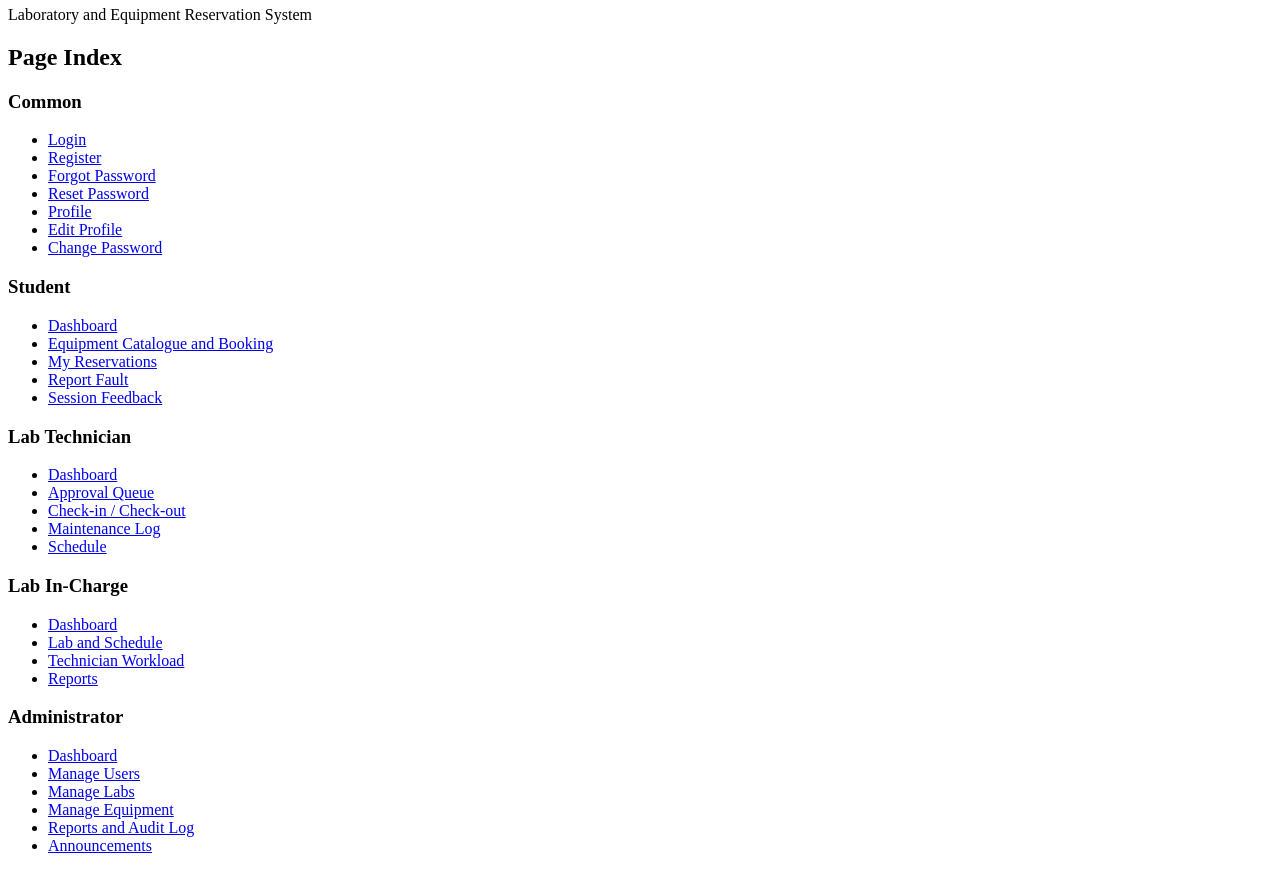
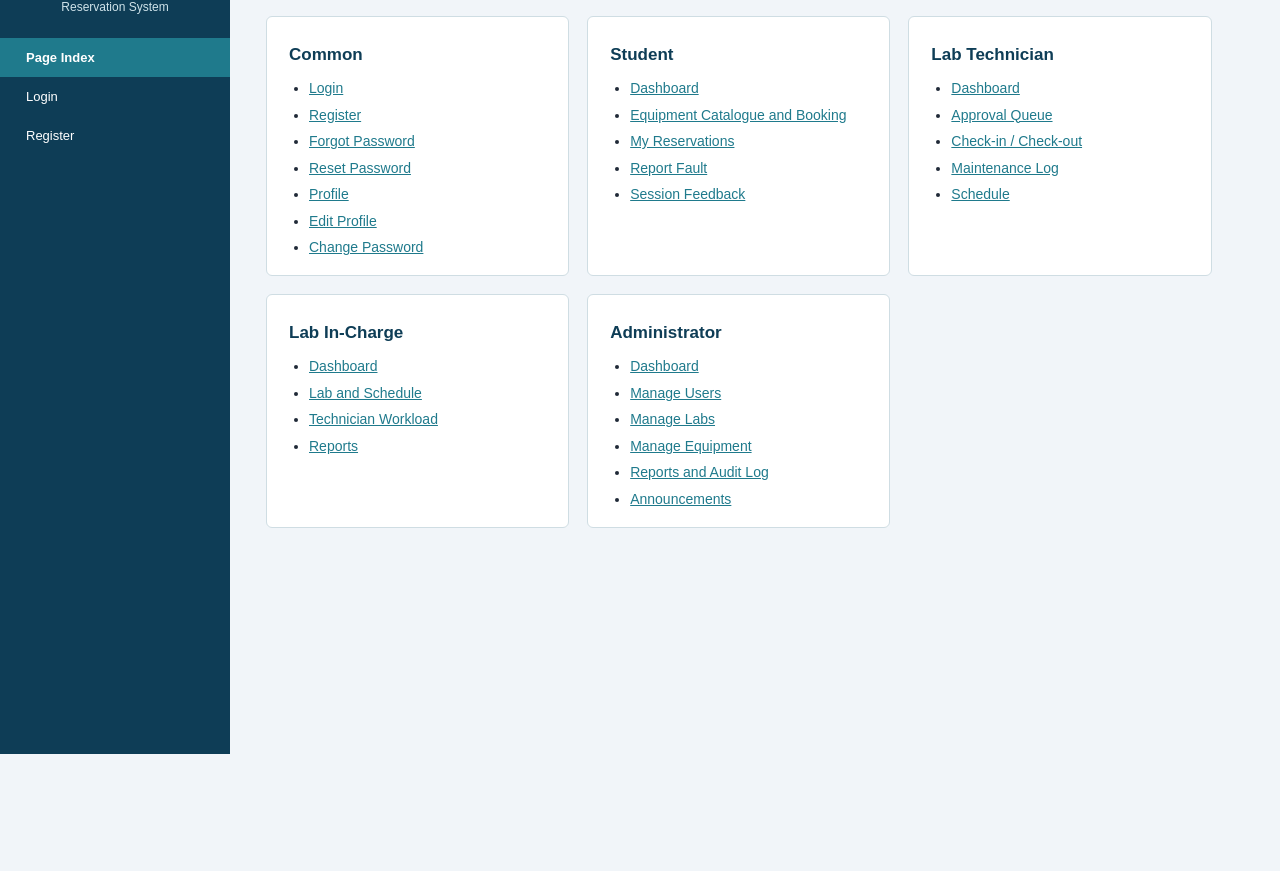
Before and after one commit to RajinShahriar10/CampusLab, a plain HTML site: page index.html in a window 1280 px wide. Shown: the part 74-945 px from the top of the page. After the commit the page ends 800 px from the top, so only its background shows below. Drawn offline with Linux system fonts and the light colour scheme.

Commit message:
Update page index with stylesheet link and card layout

```diff
--- a/index.html
+++ b/index.html
@@ -4,15 +4,23 @@
 	<meta charset="UTF-8" />
 	<meta name="viewport" content="width=device-width, initial-scale=1.0" />
 	<title>CampusLab</title>
+	<link rel="stylesheet" href="css/style.css">
 </head>
 <body>
-	<div class="Container">
+	<div class="container">
 		<div class="sidebar">
 			<h1>CampusLab</h1>
 			<p>Laboratory and Equipment Reservation System</p>
+			<ul>
+				<li><a class="active" href="index.html">Page Index</a></li>
+				<li><a href="common/login.html">Login</a></li>
+				<li><a href="common/register.html">Register</a></li>
+			</ul>
 		</div>
 		<div class="main-content">
 			<h2>Page Index</h2>
+			<div class="index-grid">
+				<div class="card">
 					<h3>Common</h3>
 					<ul>
 						<li><a href="common/login.html">Login</a></li>
@@ -23,6 +31,8 @@
 						<li><a href="common/profile-edit.html">Edit Profile</a></li>
 						<li><a href="common/change-password.html">Change Password</a></li>
 					</ul>
+				</div>
+				<div class="card">
 					<h3>Student</h3>
 					<ul>
 						<li><a href="student/dashboard.html">Dashboard</a></li>
@@ -31,6 +41,8 @@
 						<li><a href="student/report-fault.html">Report Fault</a></li>
 						<li><a href="student/session-feedback.html">Session Feedback</a></li>
 					</ul>
+				</div>
+				<div class="card">
 					<h3>Lab Technician</h3>
 					<ul>
 						<li><a href="technician/dashboard.html">Dashboard</a></li>
@@ -39,6 +51,8 @@
 						<li><a href="technician/maintenance-log.html">Maintenance Log</a></li>
 						<li><a href="technician/schedule.html">Schedule</a></li>
 					</ul>
+				</div>
+				<div class="card">
 					<h3>Lab In-Charge</h3>
 					<ul>
 						<li><a href="incharge/dashboard.html">Dashboard</a></li>
@@ -46,6 +60,8 @@
 						<li><a href="incharge/technician-workload.html">Technician Workload</a></li>
 						<li><a href="incharge/reports.html">Reports</a></li>
 					</ul>
+				</div>
+				<div class="card">
 					<h3>Administrator</h3>
 					<ul>
 						<li><a href="admin/dashboard.html">Dashboard</a></li>
@@ -57,5 +73,7 @@
 					</ul>
 				</div>
 			</div>
+		</div>
+	</div>
 </body>
 </html>
```
Lines whose indentation alone changed are shown as unchanged.
